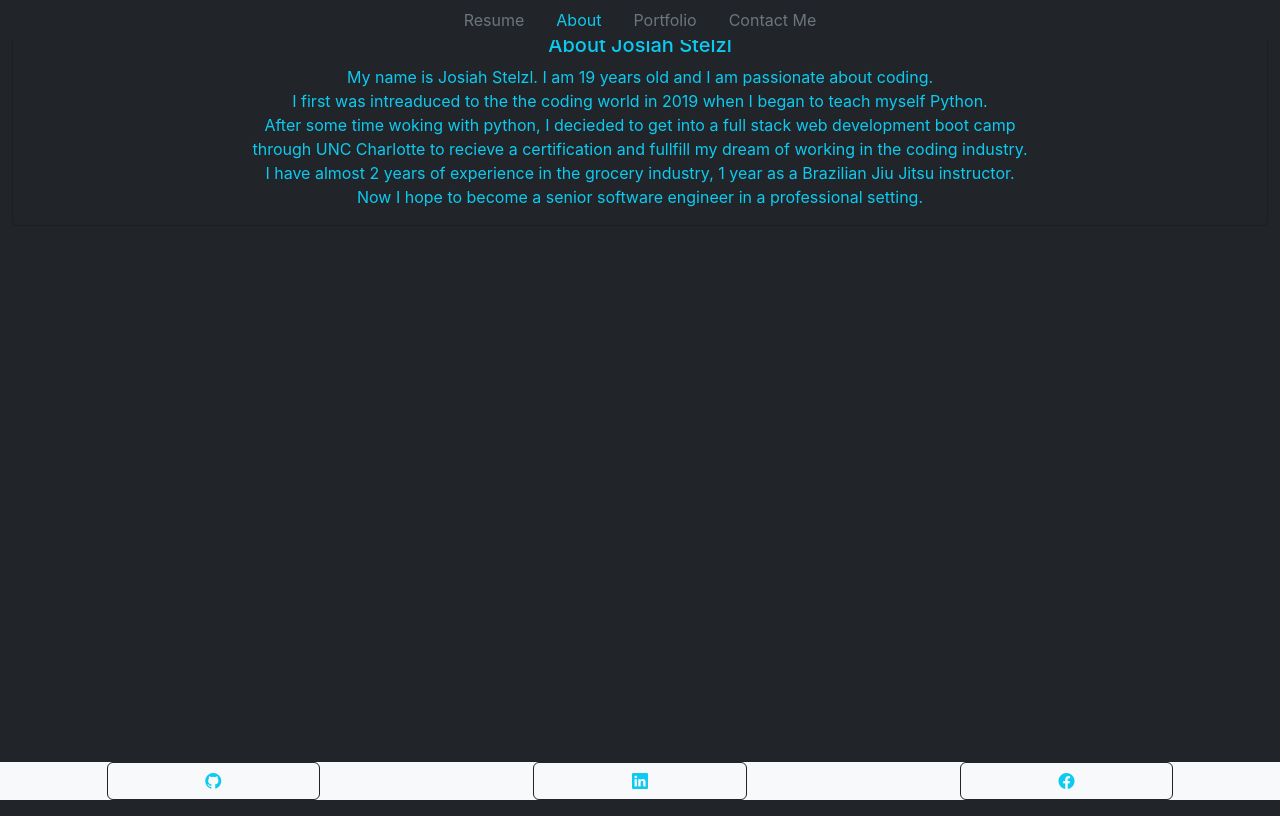
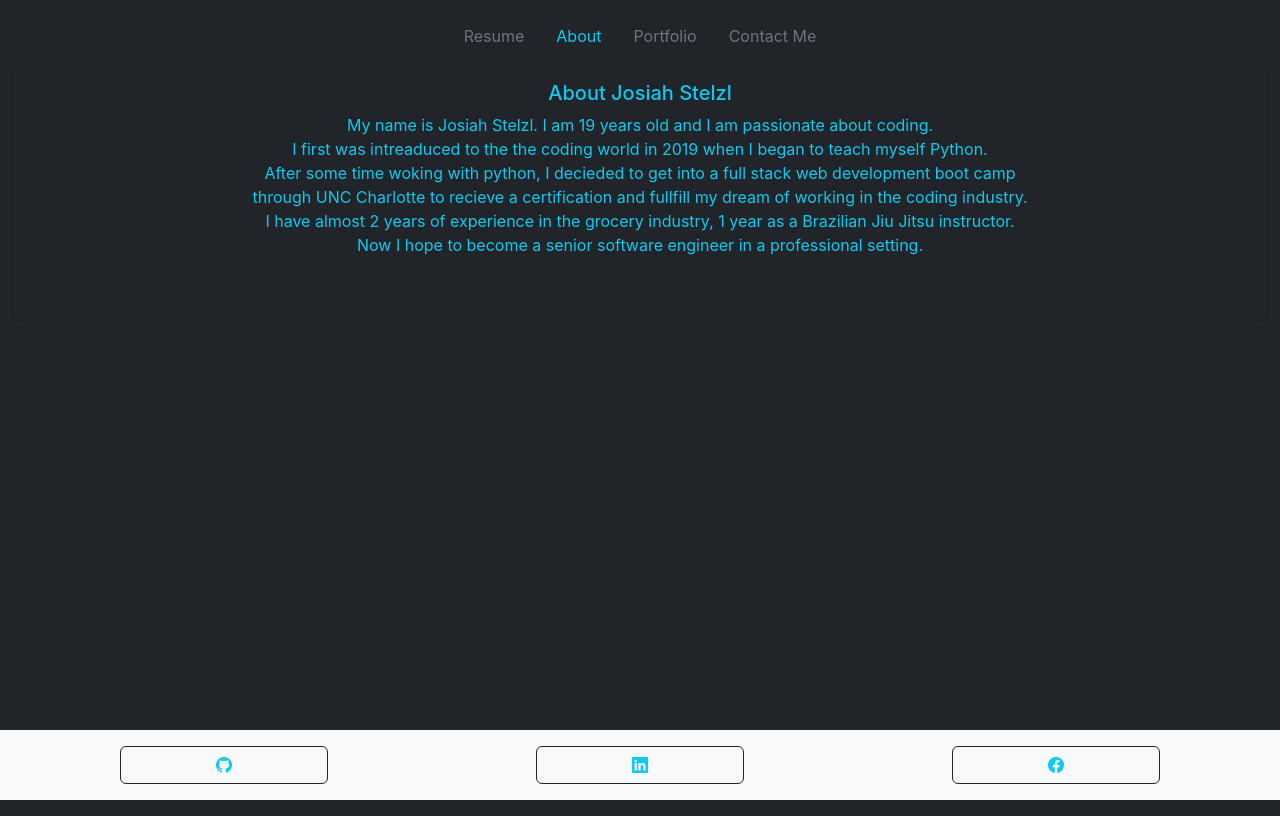
Before and after one commit to Jstelzl/josiahStelzl-react-portfolio, a React (Create React App) app: page / in a window 1280 px wide. Built offline with nearby package versions, Linux system fonts and the light colour scheme.

Commit message:
added padding

```diff
--- a/src/components/About/index.js
+++ b/src/components/About/index.js
@@ -5,7 +5,7 @@ export default class index extends Component {
     render() {
         return (
             <div className="container-fluid bg-dark vh-height">
-                <div className="card mw-75 bg-dark mx-auto d-block">
+                <div className="card mw-75 bg-dark mx-auto d-block p-5">
                     <div className="card-body text-info">
                         <h5 className="card-title text-center">About Josiah Stelzl</h5>
                         <p className="card-text text-center">
--- a/src/components/ContactMe/index.js
+++ b/src/components/ContactMe/index.js
@@ -38,7 +38,7 @@ function ContactForm() {
     return (
         <body className="bg-dark mx-auto">
 
-            <div className="container mx-auto vh-height">
+            <div className="container mx-auto vh-height p-5">
                 <div className="row row-cols-1 row-cols-md-2 g-7">
                     <div className="col mx-auto p-4">
                         <div className="card border-info bg-dark p-3 align-items-center">
--- a/src/components/Footer/index.js
+++ b/src/components/Footer/index.js
@@ -5,7 +5,7 @@ function Footer() {
 
     return (
 
-        <div className="d-flex justify-content-center text-info fixed-bottom bg-light">
+        <div className="d-flex justify-content-center text-info fixed-bottom bg-light p-3">
             <a href="https://github.com/Jstelzl" target="_blank" className="btn btn-outline-dark mx-auto col-2">
                 <i className="bi bi-github text-info" />
             </a>
--- a/src/components/NavBar/index.js
+++ b/src/components/NavBar/index.js
@@ -7,7 +7,7 @@ function NavBar({ page, handlePageChange }) {
     return (
 
         <nav className='navbar navbar-expand-lg'>
-            <div className='container-fluid justify-content-center fixed-top bg-dark'>
+            <div className='container-fluid justify-content-center fixed-top bg-dark p-3'>
                 <div>
                     <ul className='nav'>
                         {/* resume */}
--- a/src/components/Portfolio/index.js
+++ b/src/components/Portfolio/index.js
@@ -55,7 +55,7 @@ function MyPortfolio() {
             {/* <div className='container-fluid'>
                 <img className='img-fluid mw-75 mx-auto d-block' src={HeaderImage} />
             </div> */}
-            <div className='container vh-height'>
+            <div className='container vh-height p-5'>
                 <div className='row row-col-1 row-cols-md g-4'>
                     {accomplishments.map((proj) => (
                         <MyProjects project={proj} />
--- a/src/components/Resume/index.js
+++ b/src/components/Resume/index.js
@@ -6,7 +6,7 @@ import bootstrap from 'bootstrap';
 function Resume() {
     return (
         <React.Fragment>
-            <div className='container-fluid mx-auto bg-dark vh-height'>
+            <div className='container-fluid mx-auto bg-dark vh-height p-5'>
                 <div className='row row-cols-1 row-cols-md-2 g-6'>
                     <div className='col mx-auto p-4'>
                         <div className="card border-info bg-dark p-3 align-items-center">
```
